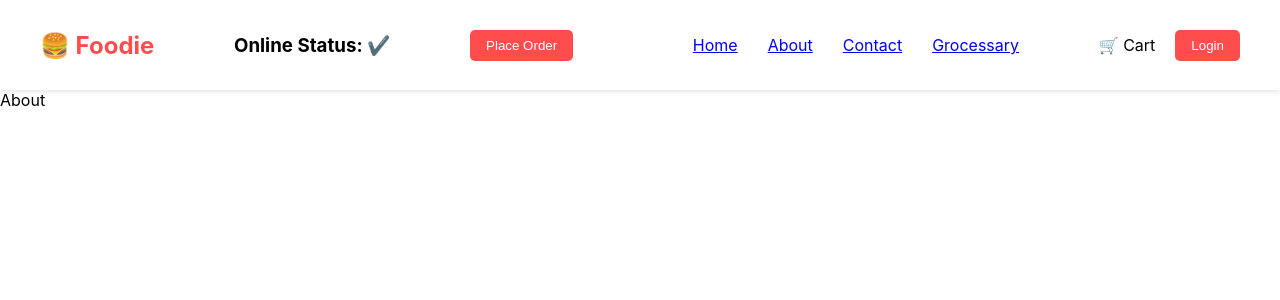
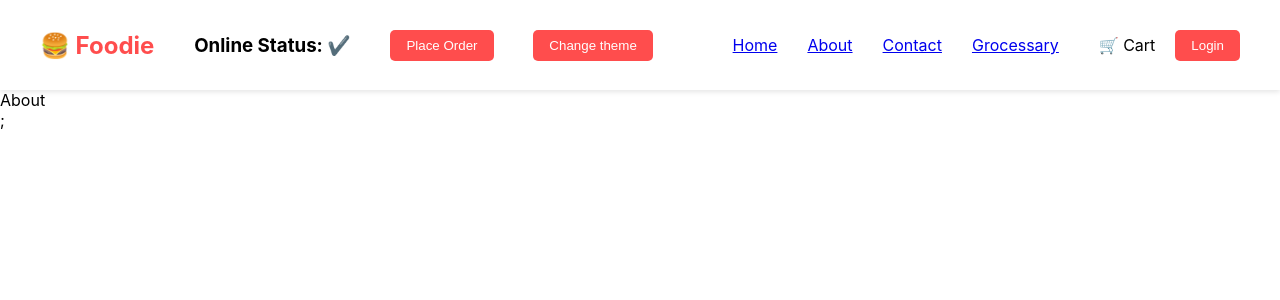
Before and after one commit to vinay-chindam/namaste-react2, a React (Create React App) app: page /about in a window 1280 px wide. Shown: the top 300 px of the page. Built offline with nearby package versions, Linux system fonts and the light colour scheme.

Commit message:
added drak theme

```diff
--- a/src/App.css
+++ b/src/App.css
@@ -5,6 +5,16 @@
 .App-logo {
   height: 40vmin;
   pointer-events: none;
+}
+
+body.light {
+  background-color: white;
+  color: black;
+}
+
+body.dark {
+  background-color: #121212;
+  color: white;
 }
 
 @media (prefers-reduced-motion: no-preference) {
--- a/src/App.js
+++ b/src/App.js
@@ -1,8 +1,20 @@
 import { RouterProvider } from "react-router-dom";
 import router from "./Router/router";
+import { ThemeProvider } from "./contexts/ThemeContext";
+import './App.css'
 
 function App() {
-  return <RouterProvider router={router} />;
+  return(
+    <>
+    <ThemeProvider>
+      <RouterProvider router={router} />;
+
+    </ThemeProvider>
+
+    </>
+  )
+
+
 }
 
 export default App;
--- a/src/components/Navbar.css
+++ b/src/components/Navbar.css
@@ -42,3 +42,13 @@
     border-radius:5px;
     cursor:pointer;
 }
+
+.navbar.light {
+  background: white;
+  color: black;
+}
+
+.navbar.dark {
+  background: black;
+  color: white;
+}
--- a/src/components/Navbar.js
+++ b/src/components/Navbar.js
@@ -1,15 +1,18 @@
-import React, { useState } from "react";
+import React, { useContext, useState } from "react";
 import "./Navbar.css";
 import { Link } from "react-router-dom";
 import useOnlineStatus from "../utils/UseOnlineStatus";
 import LoginModal from "./LoginModal";
 import OrderModal from "./OrderModal"
+import ThemeContext from "../contexts/ThemeContext";
 
 function Navbar() {
 
   const [showLoginModal, setShowLoginModal] = useState(false);
   const [showOrdernModal, setShowOrderModal] = useState(false);
   const onlineStatus = useOnlineStatus();
+  const {toggleTheme}=useContext(ThemeContext)
+
 
 
   return (
@@ -17,6 +20,7 @@ function Navbar() {
       <nav className="navbar">
 
         <div className="logo">🍔 Foodie</div>
+
 
         <div>
           <h3>
@@ -28,6 +32,12 @@ function Navbar() {
             className="login-btn"
           >
             Place Order
+          </button>
+          <button
+            onClick={toggleTheme}
+            className="login-btn"
+          >
+            Change theme
           </button>
 
         <ul className="nav-links">
@@ -47,6 +57,7 @@ function Navbar() {
             Login
           </button>
 
+
         </div>
 
       </nav>
--- a/src/components/OrderModal.js
+++ b/src/components/OrderModal.js
@@ -4,7 +4,7 @@ import './OrderModal.css'
 function OrderModal({ closeModal }) {
     const ordermodal = document.getElementById("order-modal");
   return ReactDOM.createPortal(
-    <div className="loading-overlay" onClick={closeModal}>
+    <div className="loading-overlay" onClick={closeModal} >
       <div
         className="modal-box"
         onClick={(e) => e.stopPropagation()}
--- /dev/null
+++ b/src/contexts/ThemeContext.js
@@ -0,0 +1,24 @@
+import { createContext, useState, useEffect } from "react";
+
+const ThemeContext = createContext();
+
+export function ThemeProvider({ children }) {
+
+  const [theme, setTheme] = useState("light");
+
+  function toggleTheme() {
+    setTheme(theme === "light" ? "dark" : "light");
+  }
+
+  useEffect(() => {
+    document.body.className = theme;
+  }, [theme]);
+
+  return (
+    <ThemeContext.Provider value={{ theme, toggleTheme }}>
+      {children}
+    </ThemeContext.Provider>
+  );
+}
+
+export default ThemeContext;
```
